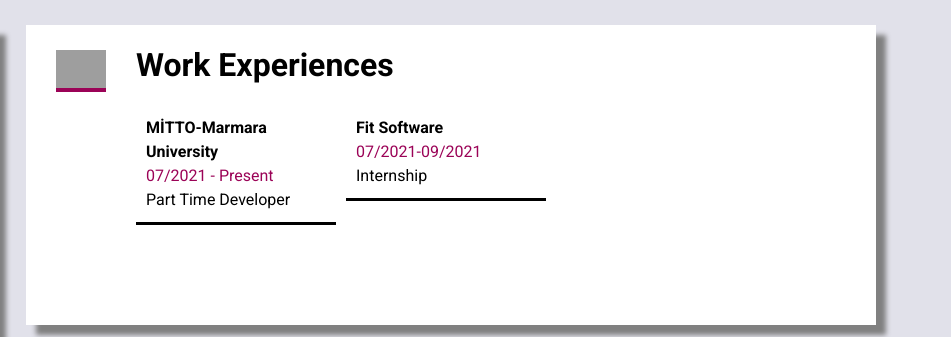
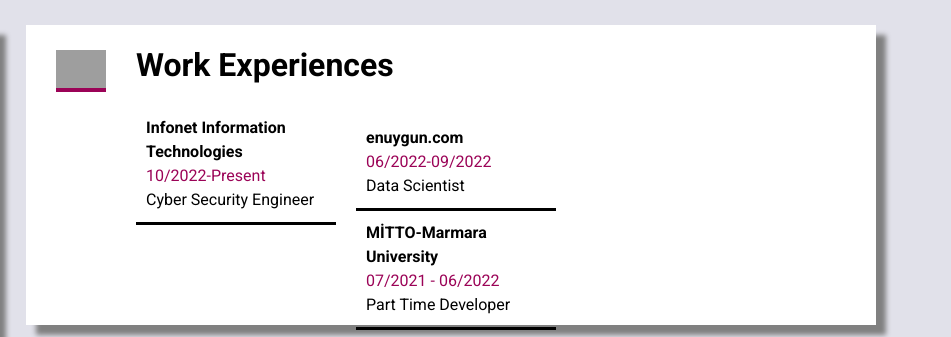
Before and after one commit to zeynepthereal/zeynepthereal.github.io, a plain HTML site: page resume.html in a window 1280 px wide. Shown: the top 337 px of the page, 329-1280 px from the left. Drawn offline with Linux system fonts and the light colour scheme; grey boxes are pictures that could not be loaded.

Commit message:
Update resume.html

```diff
--- a/resume.html
+++ b/resume.html
@@ -41,9 +41,23 @@
              <div class="work-img"> <img src="https://encrypted-tbn2.gstatic.com/images?q=tbn:ANd9GcQ6IyssJOctWLhN5NZcbES8sa_qjjFGd_LYJEmaTBr12PVJaYUpXA">
              </div>
               <h1 class="work-title">Work Experiences</h1>
+                <div class="job-box">
+
+             <div class="job-title">Infonet Information Technologies</div>
+             <div class="job-date">10/2022-Present</div>
+             <div class="job-description"> Cyber Security Engineer</div>
+            </div>
              <div class="job-box">
+               <div class="job-box">
+
+             <div class="job-title">enuygun.com</div>
+             <div class="job-date">06/2022-09/2022</div>
+             <div class="job-description"> Data Scientist</div>
+            </div>
+             <div class="job-box">
+
              <div class="job-title">MİTTO-Marmara University</div>
-             <div class="job-date">07/2021 - Present</div>
+             <div class="job-date">07/2021 - 06/2022</div>
              <div class="job-description"> Part Time Developer </div>
             </div>
              <div class="job-box">
```
